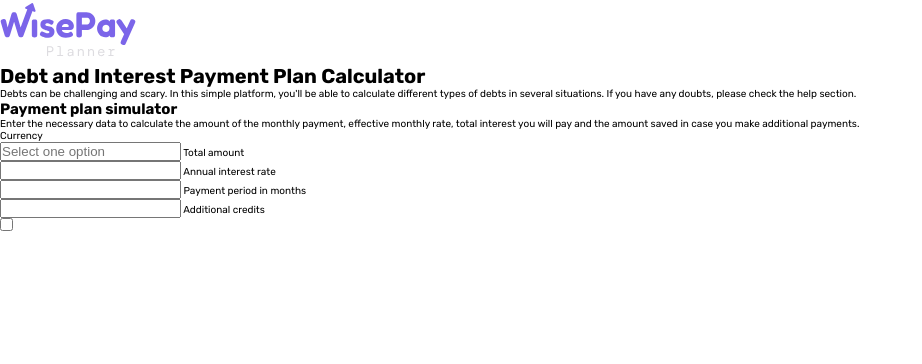
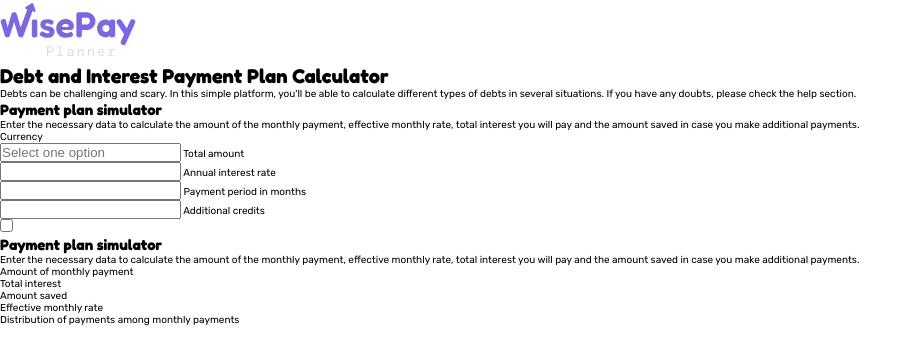
Before and after one commit to andreaRivasRu/andreaRivasRu.github.io, a website: page src/index.html in a window 1280 px wide. Shown: the whole page, without its empty margins (0-922 px from the left). Drawn offline with Linux system fonts and the light colour scheme.

Commit message:
html semantico, seccion de resultados html

```diff
--- a/src/index.html
+++ b/src/index.html
@@ -13,18 +13,19 @@
     <title>WisePay Planner</title>
 </head>
 <body>
-    <header>
+    <nav>
         <picture>
             <img src="/assets/images/logo-dark-mode.svg" alt="Logo WisePay Planner para fondos oscuros">
         </picture>
+    </nav>
+    <header class="general-info">
+        <h1 class="title-fredoka">Debt and Interest Payment Plan Calculator</h1>
+        <p class="description">Debts can be challenging and scary. In this simple platform, you'll be able to calculate different types of debts in several situations. If you have any doubts, please check the help section.</p>
     </header>
-    <main class="general-info">
-        <h1>Debt and Interest Payment Plan Calculator</h1>
-        <p>Debts can be challenging and scary. In this simple platform, you'll be able to calculate different types of debts in several situations. If you have any doubts, please check the help section.</p>
-    </main>
+    <main class="main-container">
         <section class="form-container">
-        <h2 class="header">Payment plan simulator</h2>
-        <p class="introduction">Enter the necessary data to calculate the amount of the monthly payment, effective monthly rate, total interest you will pay and the amount saved in case you make additional payments.</p>
+            <h2 class="header title-fredoka">Payment plan simulator</h2>
+            <p class="description">Enter the necessary data to calculate the amount of the monthly payment, effective monthly rate, total interest you will pay and the amount saved in case you make additional payments.</p>
 
             <form class="form-debt-calculator" action="">
                 <label for="currency">
@@ -78,7 +79,42 @@
                     </datalist>
                 </label>
             </form>
+        </section>
 
+        <aside class="total-results-container">
+            <h2 class="header title-fredoka">Payment plan simulator</h2>
+            <p class="description">Enter the necessary data to calculate the amount of the monthly payment, effective monthly rate, total interest you will pay and the amount saved in case you make additional payments.</p>
+
+            <div class="result-container">
+                <p class="description-main-result">Amount of monthly payment</p>
+                <p class="big-num" id="amount-monthly-payment"></p>
+            </div>
+
+            <div class="divider-line"></div>
+
+            <div class="result-container">
+                <p class="description-secondary-result">Total interest</p>
+                <p class="med-num" id="total-interest"></p>
+            </div>
+            <div class="result-container">
+                <p class="description-secondary-result">Amount saved</p>
+                <p class="med-num" id="amount-saved"></p>
+            </div>
+            <div class="result-container">
+                <p class="description-secondary-result">Effective monthly rate</p>
+                <p class="med-num" id="effective-monthly-rate"></p>
+            </div>
+
+            <div class="divider-line"></div>
+
+            <p class="description">Distribution of payments among monthly payments</p>
+
+
+        </aside>
+    </main>
+    <section class="message-container">
+        <h2 id="advice-title"></h2>
+        <p id="advice-content"></p>
     </section>
 
     <script defer src="/assets/js/main.js"></script>
```
Lines whose indentation alone changed are shown as unchanged.
